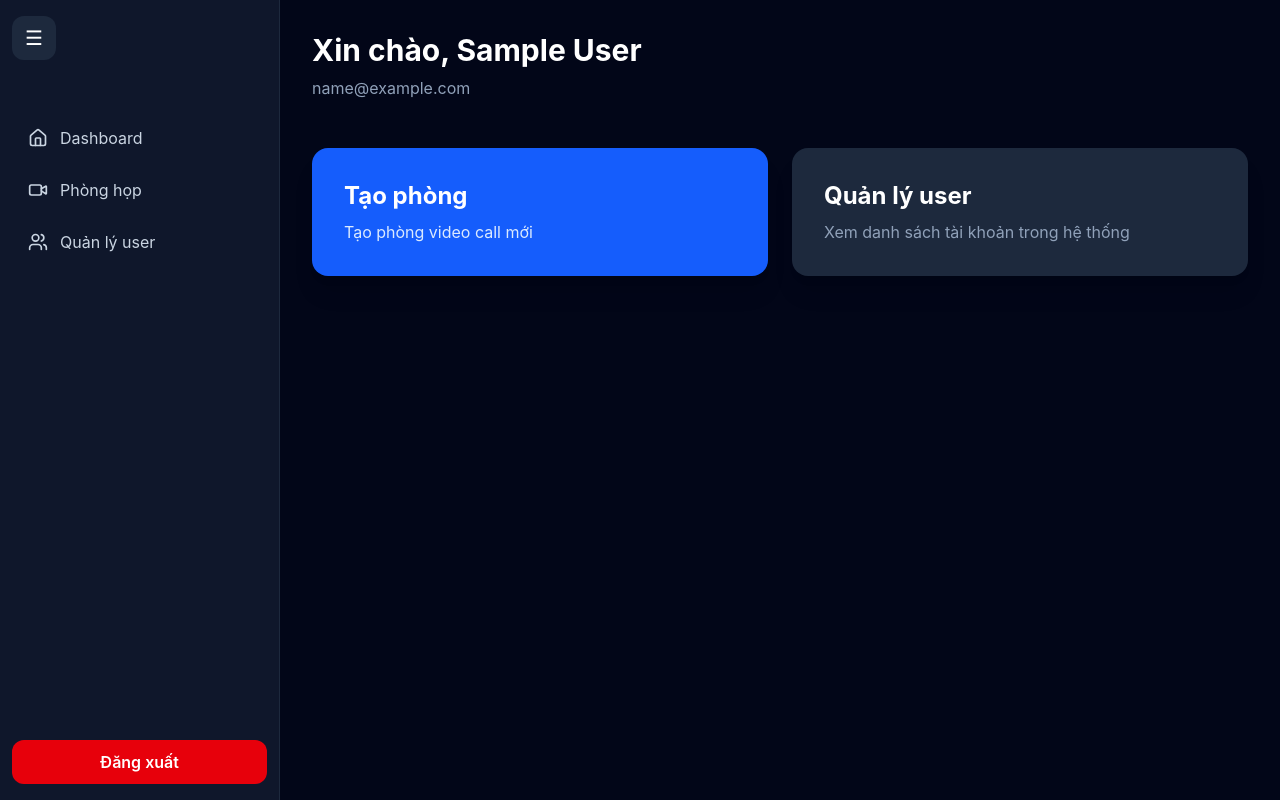
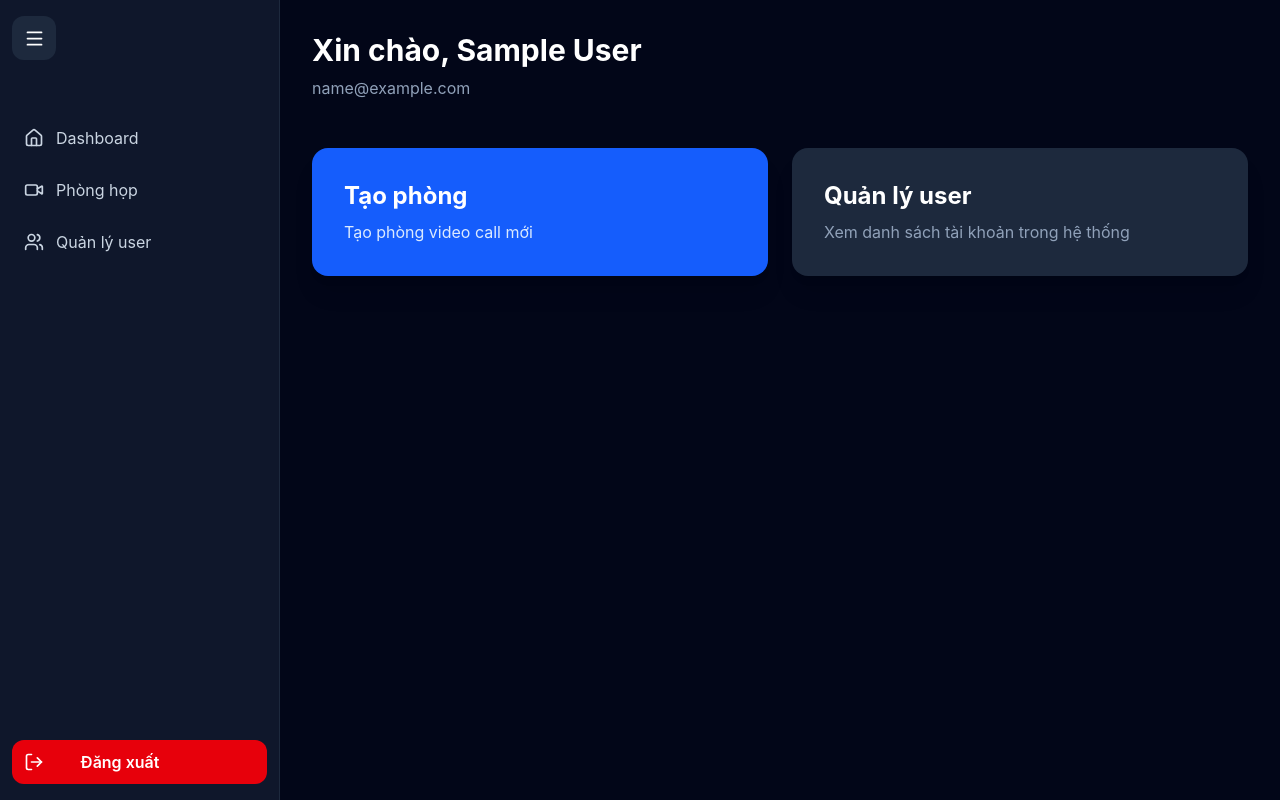
Before and after one commit to hoangquymui/video-chat-app, a React (Vite) app in the folder frontend/: page /dashboard in a window 1280 px wide. Built offline with nearby package versions, Linux system fonts and the light colour scheme; sample sign-in values are in the browser's storage.

Commit message:
Refactor AppLayout component for improved menu and logout button accessibility

```diff
--- a/frontend/src/components/AppLayout.tsx
+++ b/frontend/src/components/AppLayout.tsx
@@ -1,7 +1,13 @@
 import { useState } from "react";
 import { Link, Outlet, useNavigate } from "react-router-dom";
-import { Menu, House, Video, Users, LogOut } from "lucide-react";
-import type { LucideIcon } from "lucide-react";
+import {
+  House,
+  LogOut,
+  Menu,
+  Users,
+  Video,
+  type LucideIcon,
+} from "lucide-react";
 
 type User = {
   id: number;
@@ -25,30 +31,26 @@ function AppLayout() {
   return (
     <main className="flex h-screen overflow-hidden bg-slate-950 text-white">
       <aside
-        className={`flex h-full flex-col overflow-hidden border-r border-slate-800 bg-slate-900 py-4 transition-all duration-150 ease-out ${
-          collapsed ? "w-[70px] items-center px-0" : "w-[280px] px-3"
+        className={`flex h-full flex-col overflow-hidden border-r border-slate-800 bg-slate-900 px-3 py-4 transition-all duration-150 ease-out ${
+          collapsed ? "w-[72px]" : "w-[280px]"
         }`}
       >
         <button
           onClick={() => setCollapsed((prev) => !prev)}
-          className={`mb-6 flex h-11 w-11 shrink-0 items-center justify-center rounded-xl bg-slate-800 text-xl transition-all hover:bg-slate-700 ${
-            collapsed ? "self-center" : ""
-          }`}
+          className="mb-6 flex h-11 w-11 shrink-0 items-center justify-center rounded-xl bg-slate-800 transition-colors hover:bg-slate-700"
+          title={collapsed ? "Mở menu" : "Thu gọn menu"}
         >
-          ☰
+          <Menu size={21} />
         </button>
 
-        <nav
-          className={`mt-8 flex flex-col gap-2 ${
-            collapsed ? "items-center" : ""
-          }`}
-        >
+        <nav className="mt-8 flex flex-col gap-2">
           <NavItem
             collapsed={collapsed}
             to="/dashboard"
             icon={House}
             label="Dashboard"
           />
+
           <NavItem
             collapsed={collapsed}
             to="/room"
@@ -68,11 +70,20 @@ function AppLayout() {
 
         <button
           onClick={handleLogout}
-          className={`mt-auto flex h-11 items-center justify-center rounded-xl bg-red-600 font-semibold transition-all hover:bg-red-700 ${
-            collapsed ? "w-11 text-xl" : "w-full"
-          }`}
+          className="mt-auto flex h-11 shrink-0 items-center overflow-hidden rounded-xl bg-red-600 font-semibold transition-colors hover:bg-red-700"
+          title="Đăng xuất"
         >
-          {collapsed ? "⏻" : "Đăng xuất"}
+          <div className="flex h-11 w-11 shrink-0 items-center justify-center">
+            <LogOut size={20} />
+          </div>
+
+          <div
+            className={`overflow-hidden transition-all duration-150 ease-out ${
+              collapsed ? "w-0 opacity-0" : "w-32 opacity-100"
+            }`}
+          >
+            <span className="whitespace-nowrap">Đăng xuất</span>
+          </div>
         </button>
       </aside>
 
@@ -95,13 +106,19 @@ function NavItem({ collapsed, to, icon: Icon, label }: NavItemProps) {
     <Link
       to={to}
       title={label}
-      className={`flex h-11 items-center rounded-xl text-slate-300 transition-all hover:bg-slate-800 hover:text-white ${
-        collapsed ? "w-11 justify-center" : "w-full px-4"
-      }`}
+      className="flex h-11 items-center overflow-hidden rounded-xl text-slate-300 transition-colors hover:bg-slate-800 hover:text-white"
     >
-      <Icon size={20} className="shrink-0" />
+      <div className="flex h-11 w-11 shrink-0 items-center justify-center">
+        <Icon size={20} />
+      </div>
 
-      {!collapsed && <span className="ml-3 whitespace-nowrap">{label}</span>}
+      <div
+        className={`overflow-hidden transition-all duration-150 ease-out ${
+          collapsed ? "w-0 opacity-0" : "w-40 opacity-100"
+        }`}
+      >
+        <span className="whitespace-nowrap">{label}</span>
+      </div>
     </Link>
   );
 }
```
